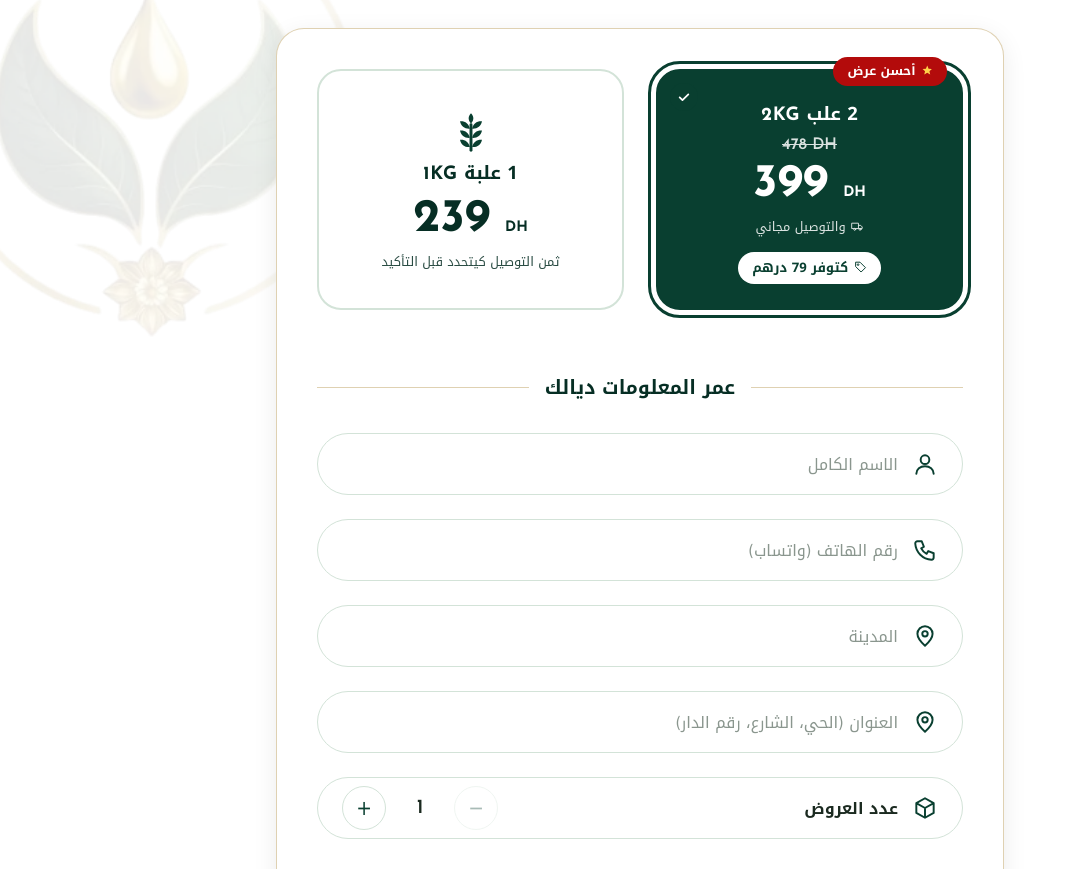
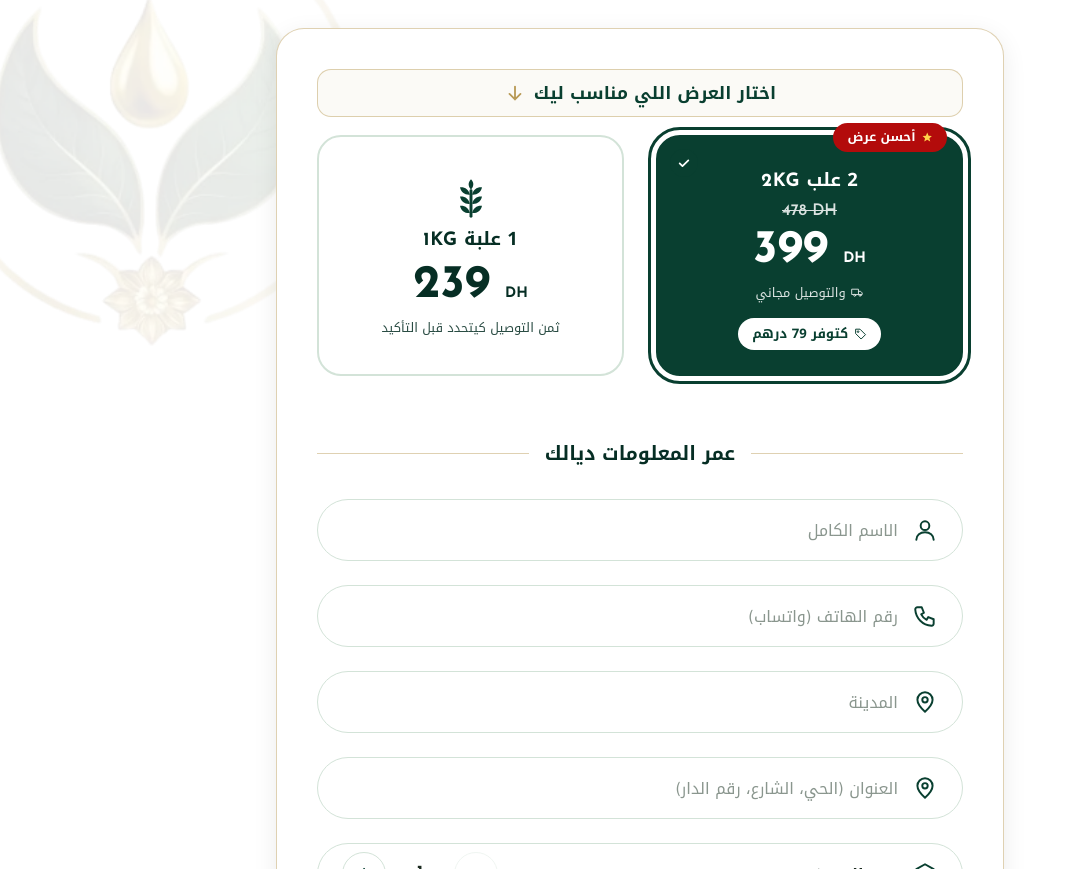
Before and after one commit to mohamedtolbadev-dot/fath-ellah, a website: page public/index.html in a window 1280 px wide. Shown: the part 6232-7101 px from the top of the page, without its empty margins (0-1067 px from the left). Drawn offline with Linux system fonts and the light colour scheme.

Commit message:
Initial commitM

```diff
--- a/public/css/style.css
+++ b/public/css/style.css
@@ -336,6 +336,8 @@ details[open] summary{color:var(--g)!important}
 /* order */
 #order{background:var(--mint)!important}
 .order-card{background:#fff;border-radius:28px;padding:clamp(18px,4vw,36px);box-shadow:0 10px 30px rgba(9,63,48,.12)}
+.offer-choice-hint{display:flex;align-items:center;justify-content:center;gap:8px;margin:0 0 18px;padding:9px 14px;border:1px solid var(--au2);border-radius:14px;background:#fbfaf6;color:var(--g);font-size:clamp(.95rem,3.8vw,1.1rem);font-weight:700;line-height:1.6;text-align:center}
+.offer-choice-hint svg{width:22px;height:22px;flex:none;color:var(--au);transform:rotate(-90deg)}
 .pick.single{background:#fff!important;color:var(--gd)!important;border:2px solid var(--ln)!important;box-shadow:none!important}
 .pick.bundle{background:var(--g)!important;color:#fff!important;border:2px solid var(--g)!important;box-shadow:none!important}
 .pick.bundle .pick-leaf,.pick.bundle *{color:inherit}
--- a/public/index.html
+++ b/public/index.html
@@ -174,7 +174,9 @@
   </div>
 
   <form id="f" novalidate class="order-card">
-   <div class="grid grid-cols-2 gap-5 md:gap-8" role="radiogroup" aria-label="اختار العرض">
+   <div class="offer-choice">
+    <p id="offer-choice-hint" class="offer-choice-hint">اختار العرض اللي مناسب ليك <svg aria-hidden="true"><use href="#i-arrow"/></svg></p>
+    <div class="grid grid-cols-2 gap-5 md:gap-8" role="radiogroup" aria-label="اختار العرض" aria-describedby="offer-choice-hint">
      <label class="pick bundle form-offer" data-recommended="true">
       <input type="radio" name="offerF" value="bundle" checked>
       <span class="seal"><svg class="em" aria-hidden="true"><use href="#i-star"/></svg>أحسن عرض</span>
@@ -193,6 +195,7 @@
       <span class="pick-price num">239 <small>DH</small></span>
       <span class="pick-note">ثمن التوصيل كيتحدد قبل التأكيد</span>
      </label>
+    </div>
    </div>
    <p id="e-offer" class="err text-center mt-4" role="alert"></p>
 
```
Lines whose indentation alone changed are shown as unchanged.
